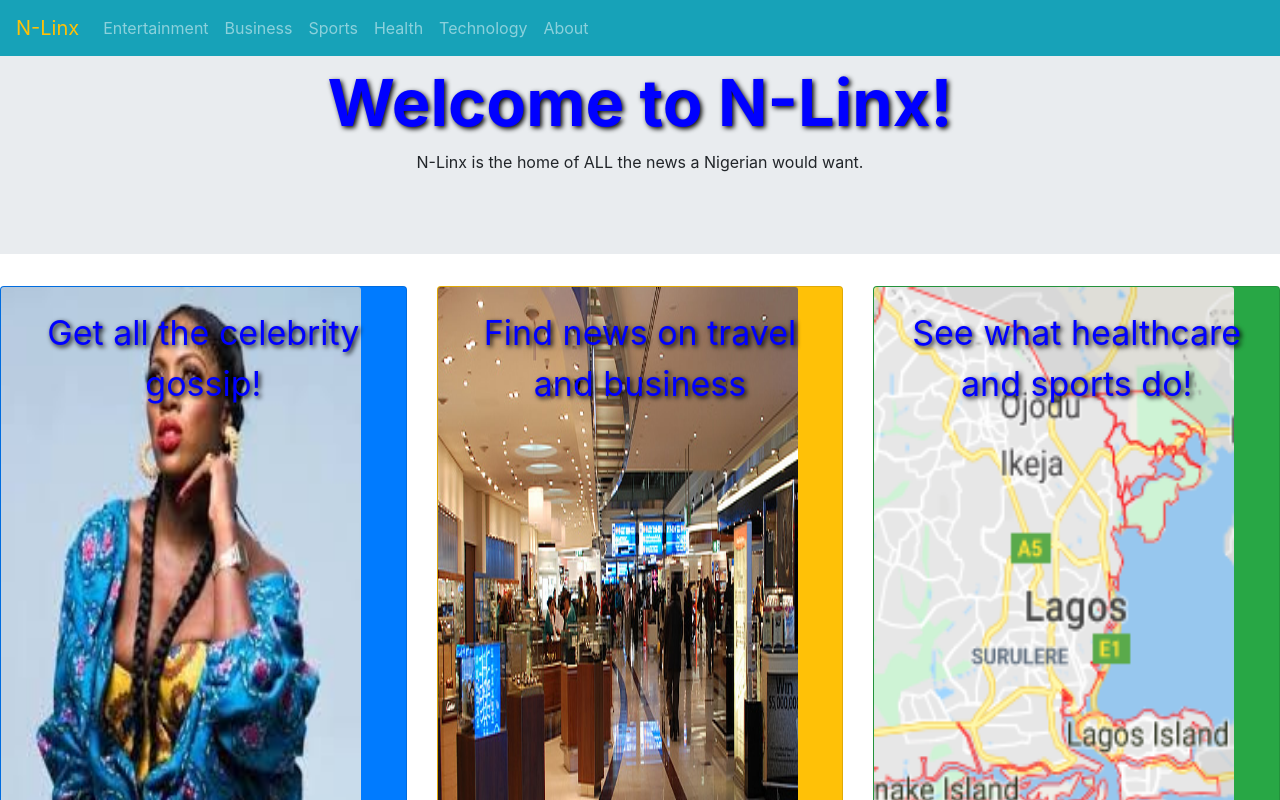
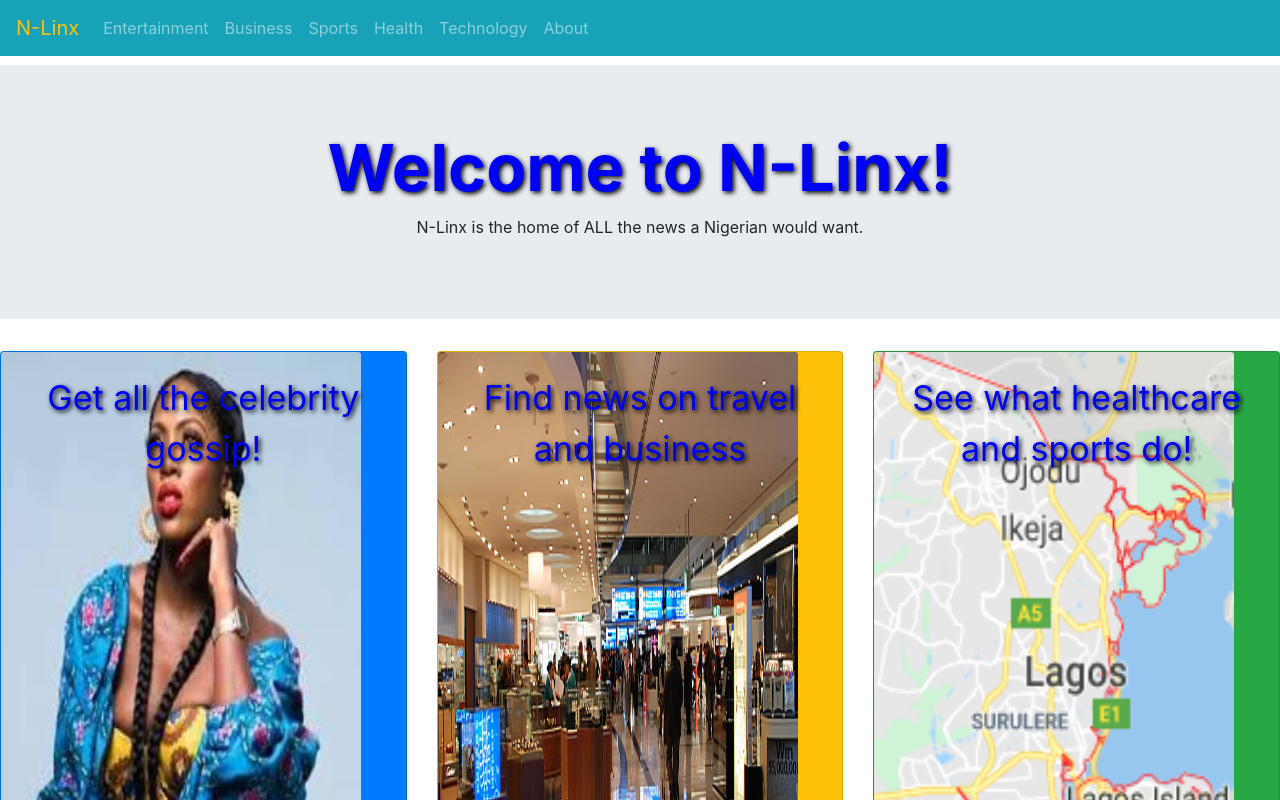
Before and after one commit to OceanDiaali/N-Linx, a React (Create React App) app: page / in a window 1280 px wide. Shown: the top 800 px of the page. Built offline with nearby package versions, Linux system fonts and the light colour scheme.

Commit message:
add body margin because of fixed top navbar

```diff
--- a/src/App.css
+++ b/src/App.css
@@ -5,6 +5,9 @@
   font-size: 68px;
 }
 
+body {
+  margin-top: 65px;
+}
 a:hover {
   text-decoration: none;
 }
```
